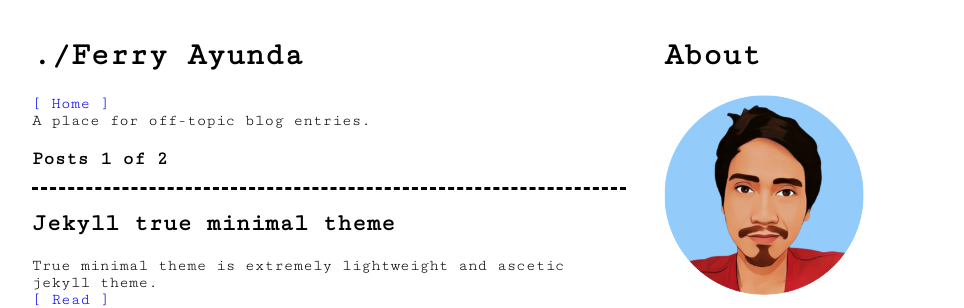
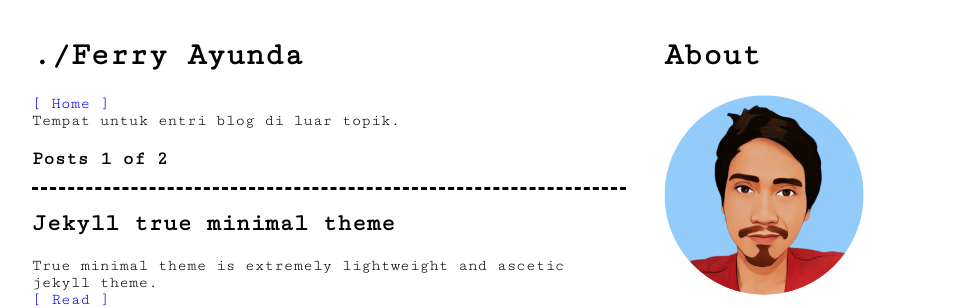
Before and after one commit to susahcebok/minimals, a Jekyll site: the page built from index.html, in a window 1280 px wide. Shown: the top 308 px of the page, without its empty margins (153-1117 px from the left). Built offline with Jekyll 4.4.1, drawn with Linux system fonts in a browser that asks for light colours; the list of posts is cut into pages by our own code.

Commit message:
Update header.html

```diff
--- a/_includes/header.html
+++ b/_includes/header.html
@@ -1,2 +1,2 @@
 <h1>{{ site.name }}</h1>
-<p class="lead"><a href='{{ site.url }}/'>[ Home ]</a><br/>A place for off-topic blog entries.</p>
+<p class="lead"><a href='{{ site.url }}/'>[ Home ]</a><br/>Tempat untuk entri blog di luar topik.</p>
```
